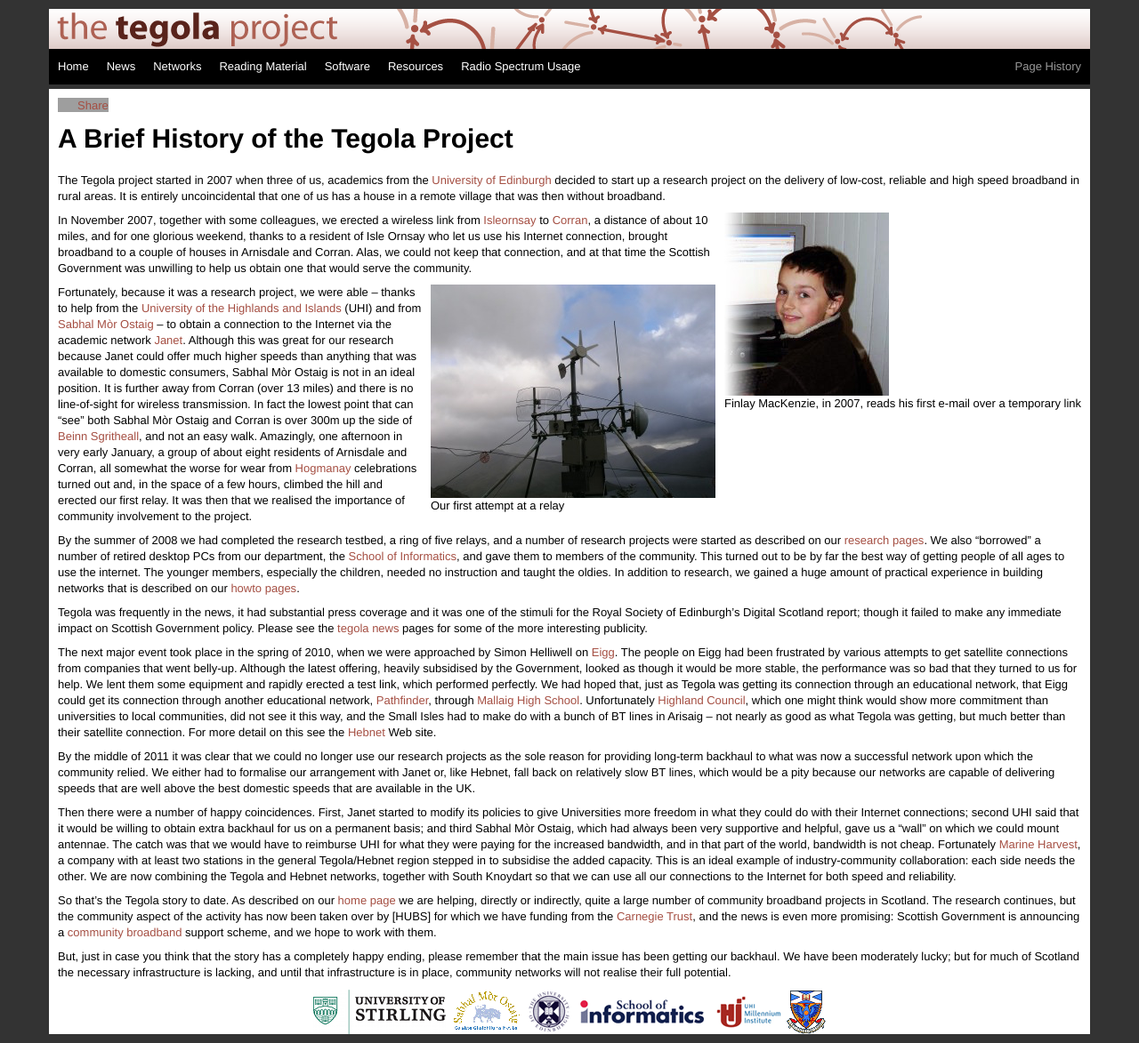
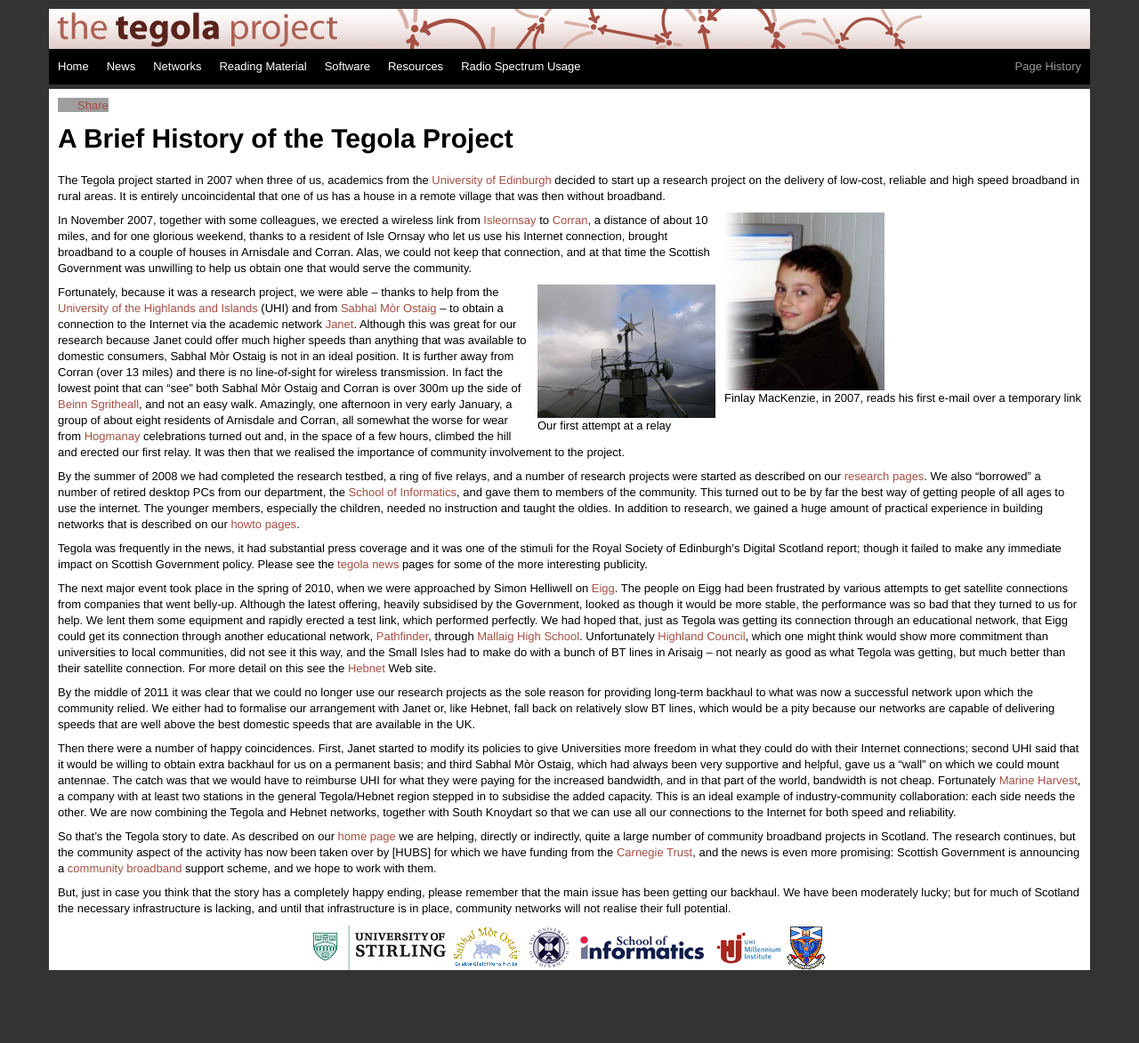
Before and after one commit to tegola-hubs/tegola-hubs.github.com, a Jekyll site: the page built from tegola-history.md, in a window 1280 px wide and 1173 px high. Shown: the whole window at 89% size. Built offline with Jekyll 4.4.1, drawn with Linux system fonts in a browser that asks for light colours; grey boxes are pictures that could not be loaded.

Commit message:
fixed pics

```diff
--- a/tegola-history.md
+++ b/tegola-history.md
@@ -14,7 +14,7 @@
 house in a remote village that was then without broadband.
 
 <div class="image-float-right">
-     <img src='/media/finlay.jpg' alt='Finlay Mackenzie' /><br/>
+     <img src='/media/finlay.jpg' width="180" alt='Finlay Mackenzie' /><br/>
      Finlay MacKenzie, in 2007, reads his first e-mail over a
      temporary link
   </div>
@@ -27,7 +27,7 @@
 one that would serve the community.
 
 <div class="image-float-right">
-    <img src="/media/beinn-s-with-power.jpg" width="320" alt="Junkpile"/><br/>
+    <img src="/media/beinn-s-with-power.jpg" width="200" alt="Beinn-junkpile"/><br/>
     Our first attempt at a relay
 </div>
 Fortunately, because it was a research project, we were able -- thanks
```
